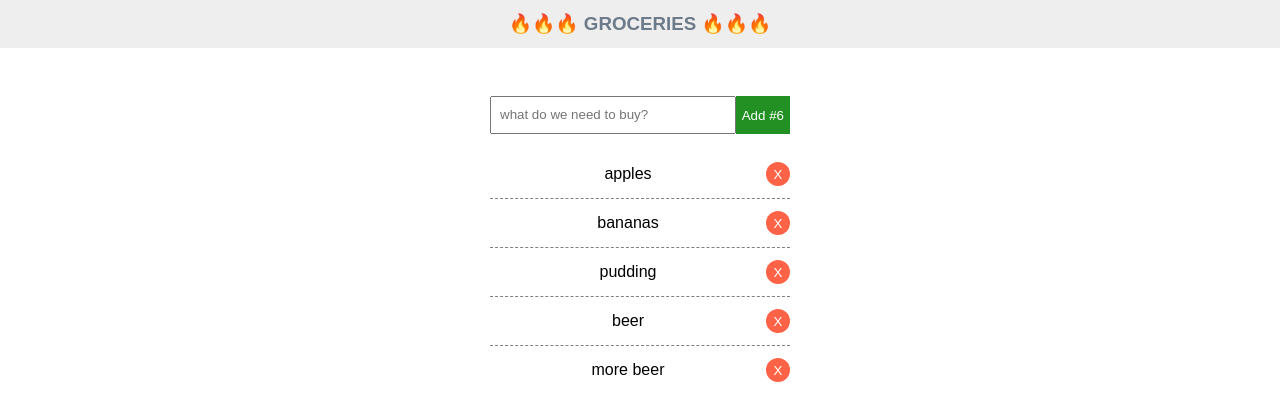
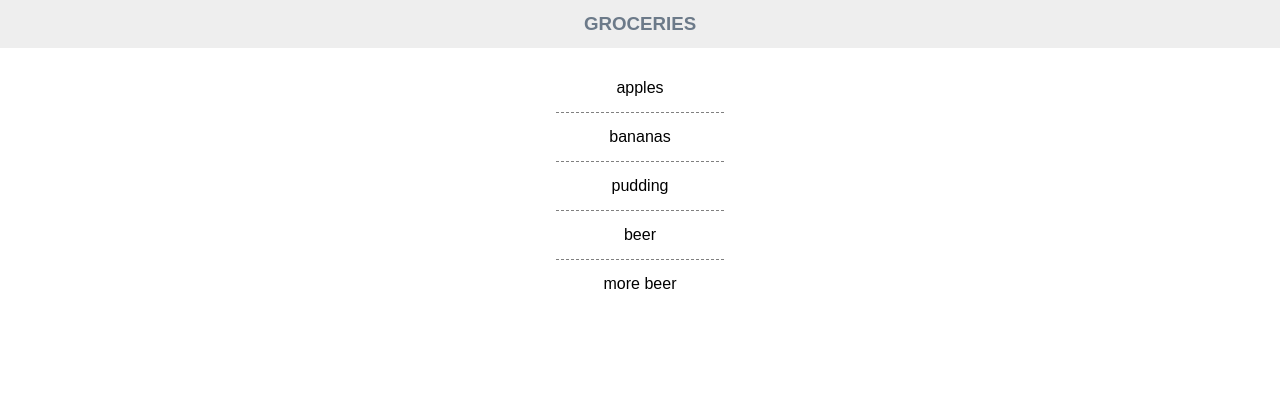
Before and after one commit to sjbuysse/todo-app-jworks, a React (Create React App) app in the folder boodschappenlijstje/: page / in a window 1280 px wide. Shown: the top 420 px of the page. Built offline with nearby package versions, Linux system fonts and the light colour scheme.

Commit message:
create grocerylist component and pass through state

```diff
--- a/boodschappenlijstje/src/App.css
+++ b/boodschappenlijstje/src/App.css
@@ -1,7 +1,7 @@
-.app-wrapper {
+.center-container {
   display: flex;
-  flex-direction: column;
-  align-items: center; }
+  justify-content: center;
+  flex-wrap: wrap; }
 
 .title {
   text-align: center;
@@ -16,48 +16,12 @@ ul {
   padding: 0; }
 
 .list-item {
-  display: flex;
-  align-items: center;
-  justify-content: space-between;
   text-align: center;
-  width: 100%;
+  padding: 0 3rem;
   line-height: 1rem; }
   .list-item:not(:last-child) {
     border-bottom: 1px dashed gray; }
-  .list-item p {
-    flex-grow: 1; }
-
-.list-wrapper {
-  width: 300px; }
-
-.grocery-form {
-  display: flex;
-  margin: 3rem 0 1rem; }
-  .grocery-form > * {
-    line-height: 2rem; }
-
-.grocery-input {
-  flex-grow: 1;
-  padding-left: 0.5rem; }
-
-button {
-  border: 0;
-  padding-top: 2px;
-  color: white;
-  text-align: center;
-  text-decoration: none;
-  display: inline-block; }
-  button.green {
-    background-color: #229022;
-    flex-grow: 0; }
-  button.delete {
-    display: flex;
-    flex-grow: 0;
-    justify-content: center;
-    align-items: center;
-    background-color: tomato;
-    width: 1.5rem;
-    height: 1.5rem;
-    border-radius: 50%; }
+  .list-item span {
+    padding-left: 1rem; }
 
 /*# sourceMappingURL=App.css.map */
--- a/boodschappenlijstje/src/App.js
+++ b/boodschappenlijstje/src/App.js
@@ -1,45 +1,25 @@
 import React, { Component } from 'react';
 import './App.css';
 import GroceryList from "./GroceryList";
-import CreateGrocery from "./CreateGrocery";
 
 class App extends Component {
     constructor(props) {
         super(props);
-        this.state = {
-            items: [
-                {id: 1, text: 'apples'},
-                {id: 2, text: 'bananas'},
-                {id: 3, text: 'pudding'},
-                {id: 4, text: 'beer'},
-                {id: 5, text: 'more beer'},
-            ]
-        };
-    }
-
-    handleSubmit = (value) => {
-        const newItem = {
-            text: value,
-            id: Date.now()
-        };
-        this.setState(prevState => ({
-            items: prevState.items.concat(newItem),
-        }));
-    }
-
-    deleteItem = (id) => {
-        this.setState(prevState => ({
-            items: prevState.items.filter(item => item.id !== id),
-        }));
+        this.state = {items: [
+            {id: 1, text: 'apples'},
+            {id: 1, text: 'bananas'},
+            {id: 1, text: 'pudding'},
+            {id: 1, text: 'beer'},
+            {id: 1, text: 'more beer'},
+        ]};
     }
 
     render() {
         return (
-            <div className="app-wrapper">
-                <h3 className="title">🔥🔥🔥 GROCERIES 🔥🔥🔥</h3>
-                <div className="list-wrapper">
-                    <CreateGrocery handleSubmit={this.handleSubmit} numberOfItems={this.state.items.length}/>
-                    <GroceryList onDelete={this.deleteItem} items={this.state.items}/>
+            <div>
+                <h3 className="title">GROCERIES</h3>
+                <div className="center-container">
+                    <GroceryList items={this.state.items}/>
                 </div>
             </div>
         );
--- a/boodschappenlijstje/src/App.scss
+++ b/boodschappenlijstje/src/App.scss
@@ -1,7 +1,7 @@
-.app-wrapper {
+.center-container {
   display: flex;
-  flex-direction: column;
-  align-items: center;
+  justify-content: center;
+  flex-wrap: wrap;
 }
 
 .title {
@@ -19,56 +19,13 @@ ul {
 }
 
 .list-item {
-  display: flex;
-  align-items: center;
-  justify-content: space-between;
   text-align: center;
-  width: 100%;
+  padding: 0 3rem;
   line-height: 1rem;
   &:not(:last-child) {
     border-bottom: 1px dashed gray;
   }
-  p {
-    flex-grow: 1;
+  span {
+    padding-left: 1rem;
   }
 }
-
-.list-wrapper {
-  width: 300px;
-}
-
-.grocery-form {
-  display: flex;
-  margin: 3rem 0 1rem;
-  & > * {
-    line-height: 2rem;
-  }
-}
-
-.grocery-input {
-  flex-grow: 1;
-  padding-left: 0.5rem;
-}
-
-button {
-  border: 0;
-  padding-top: 2px;
-  color: white;
-  text-align: center;
-  text-decoration: none;
-  display: inline-block;
-  &.green {
-    background-color: #229022;
-    flex-grow: 0;
-  }
-  &.delete {
-    display: flex;
-    flex-grow: 0;
-    justify-content: center;
-    align-items: center;
-    background-color: tomato;
-    width: 1.5rem;
-    height: 1.5rem;
-    border-radius: 50%;
-  }
-}
--- a/boodschappenlijstje/src/GroceryList.js
+++ b/boodschappenlijstje/src/GroceryList.js
@@ -5,7 +5,6 @@ const GroceryList = (props) => {
         <ul>
             {props.items.map(item => (
                 <li className="list-item" key={item.id}><p>{item.text}</p>
-                    <button className="delete" onClick={() => props.onDelete(item.id)}><span>X</span></button>
                 </li>
             ))}
         </ul>
```
Also changed, not shown: 1 other file (tests, documents, lock files or other folders).
